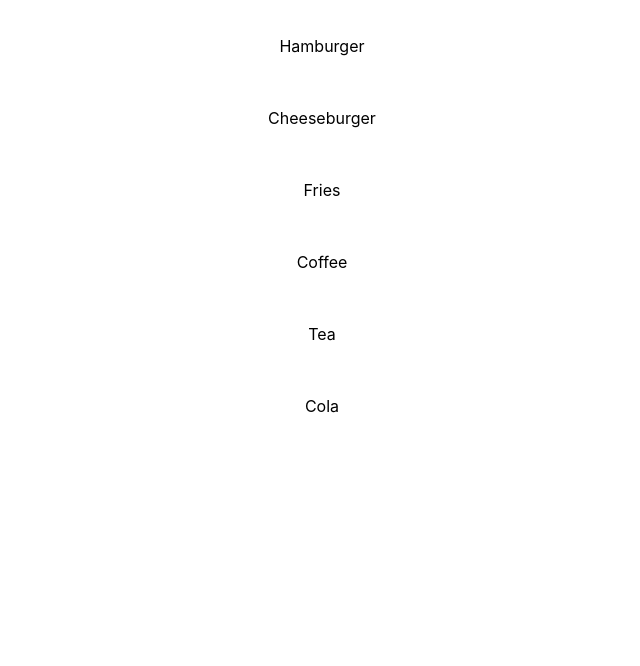
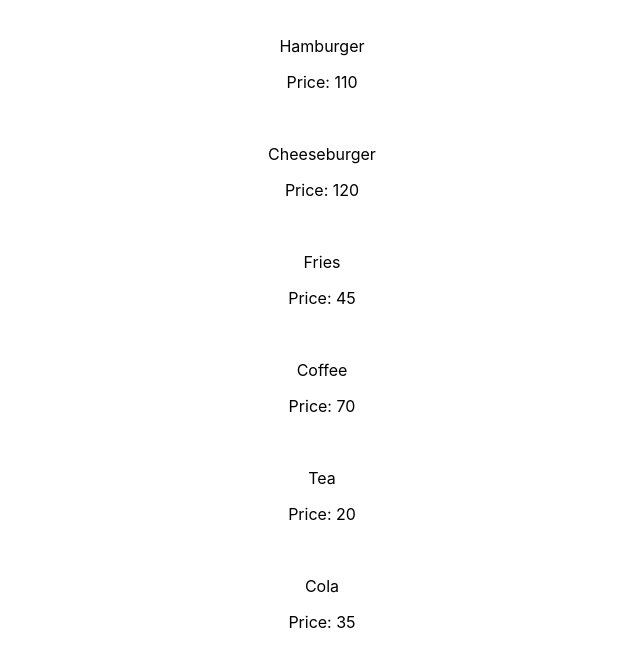
Before and after one commit to emambetakunova/js_group_3_exam_7_elza_mambetakunova, a React (Create React App) app: page / in a window 1280 px wide. Shown: the top 666 px of the page, without its empty margins (318-958 px from the left). Built offline with nearby package versions, Linux system fonts and the light colour scheme.

Commit message:
add positions name and price

```diff
--- a/src/App.js
+++ b/src/App.js
@@ -6,12 +6,12 @@ import './App.css';
 
 
 const POSITIONS = [
-  {name: 'Hamburger'},
-  {name: 'Cheeseburger'},
-  {name: 'Fries'},
-  {name: 'Coffee'},
-  {name: 'Tea'},
-  {name: 'Cola'}
+  {name: 'Hamburger', price: 110},
+  {name: 'Cheeseburger', price: 120},
+  {name: 'Fries', price: 45},
+  {name: 'Coffee', price: 70},
+  {name: 'Tea', price: 20},
+  {name: 'Cola', price: 35}
 ];
 
 
@@ -20,12 +20,12 @@ class App extends Component {
   state = {
     usedPositions: [],
     positions: [
-      {name: 'Hamburger', price: 110, count: 0},
-      {name: 'Cheeseburger', price: 120, count: 0},
-      {name: 'Fries', price: 45, count: 0},
-      {name: 'Coffee', price: 70, count: 0},
-      {name: 'Tea', price: 20, count: 0},
-      {name: 'Cola', price: 35, count: 0}
+      {name: 'Hamburger', count: 0},
+      {name: 'Cheeseburger', count: 0},
+      {name: 'Fries', count: 0},
+      {name: 'Coffee', count: 0},
+      {name: 'Tea', count: 0},
+      {name: 'Cola', count: 0}
     ]
   };
 
@@ -67,6 +67,7 @@ class App extends Component {
                   key={key}
                   image={pos.image}
                   name={pos.name}
+                  price={pos.price}
                   onClick={() => this.addElement(key)}
               />
           )}
--- a/src/components/PositionsComponent/Positions.js
+++ b/src/components/PositionsComponent/Positions.js
@@ -7,7 +7,7 @@ const Position = props => {
             <div onClick={props.onClick}>
                 <img src={props.image} alt=""/>
                 <p>{props.name}</p>
-                <p>{props.price}</p>
+                <p>Price: {props.price}</p>
             </div>
         </div>
     )
```
